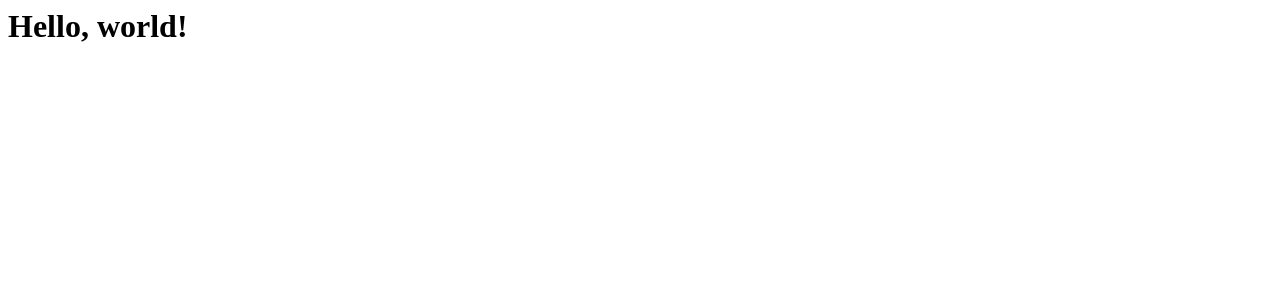
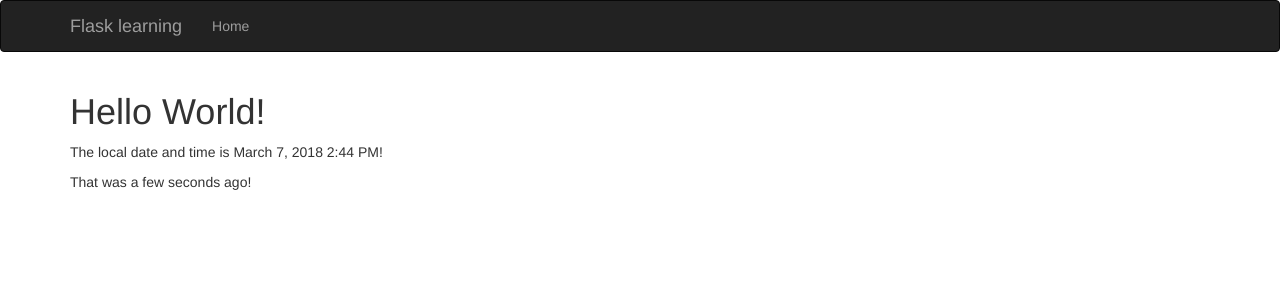
Before and after one commit to zltshadow/flask-learning-364, a Flask app: page / in a window 1280 px wide. Shown: the top 300 px of the page. Run offline with Flask 2, Linux system fonts and the light colour scheme; some libraries are stand-ins or nearby versions.

Commit message:
use Flask-Moment

```diff
--- a/hello.py
+++ b/hello.py
@@ -6,9 +6,15 @@ from flask.ext.bootstrap import Bootstrap
 #从flask.ext命名空间导入Flask-Bootstrap，然后将程序实例传入构造方法进行初始化
 bootstrap = Bootstrap(app)
 
+from flask_moment import Moment
+#从flask_moment命名空间导入Flask-Moment，3.6.4版本用flask.ext会有警告，将程序实例传入构造方法进行初始化
+moment = Moment(app)
+
+from datetime import datetime
+
 @app.route('/')
 def index():
-	return render_template('index.html')
+	return render_template('index.html', current_time=datetime.utcnow())
 
 @app.route('/user/<name>')
 def user(name):
--- a/templates/base.html
+++ b/templates/base.html
@@ -7,6 +7,7 @@
 <link rel="shortcut icon" href="{{ url_for('static', filename = 'ashe.ico') }}" type="image/x-icon">
 <link rel="icon" href="{{ url_for('static', filename = 'ashe.ico') }}" type="image/x-icon">
 {% endblock %}
+
 {% block navbar %}
 <div class="navbar navbar-inverse" role="navigation">
     <div class="container">
@@ -33,3 +34,10 @@
     {% block page_content %}{% endblock %}
 </div>
 {% endblock %}
+
+{% block scripts %}
+{{ super() }}
+{{ moment.include_moment() }}
+<!--使用中文，默认是英文-->
+<!--{{ moment.lang("zh-CN") }}-->
+{% endblock %}
--- a/templates/index.html
+++ b/templates/index.html
@@ -1 +1,10 @@
-<h1>Hello, world!</h1>
+{% extends "base.html" %}
+{% block title %}Flask learning{% endblock %}
+
+{% block page_content %}
+<div class="page_header">
+	<h1>Hello World!</h1>
+</div>
+<p>The local date and time is {{ moment(current_time).format('LLL') }}!</p>
+<p>That was {{ moment(current_time).fromNow(refresh=True) }}!</p>
+{% endblock %}
```
